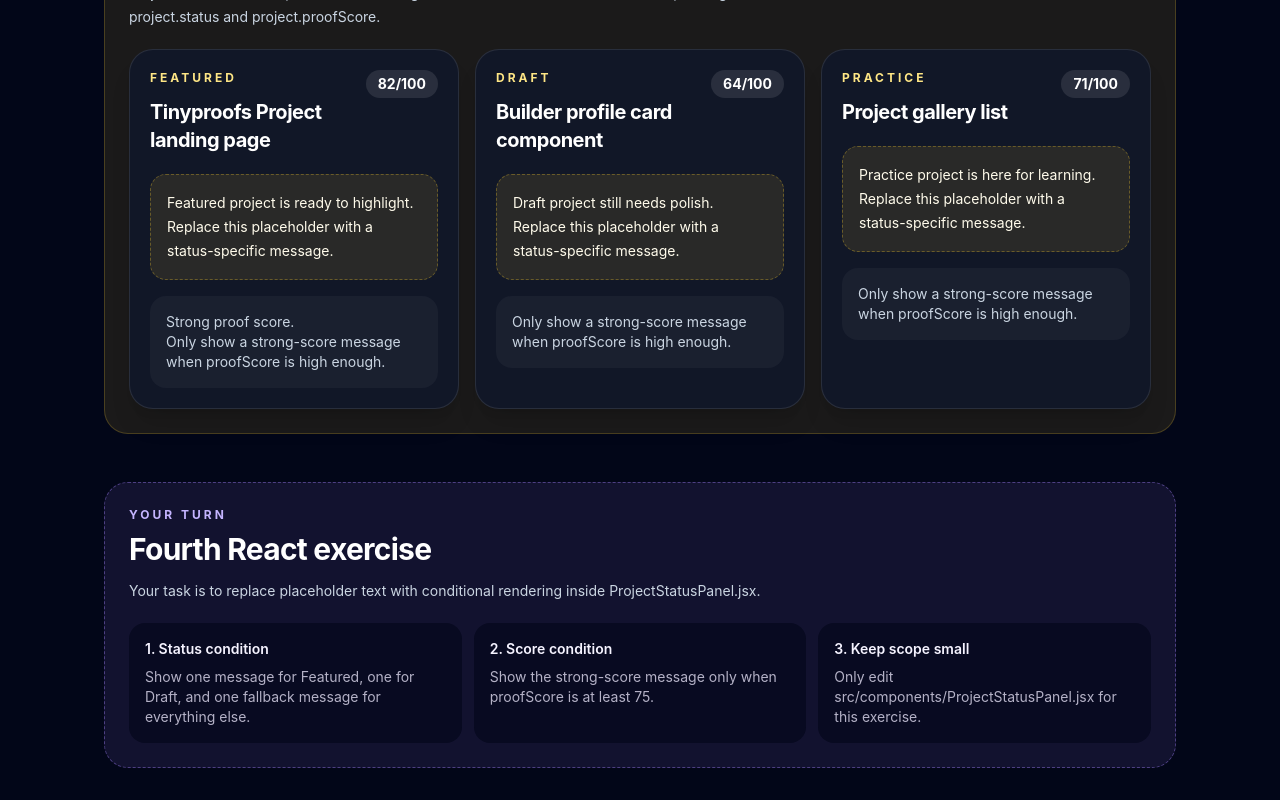
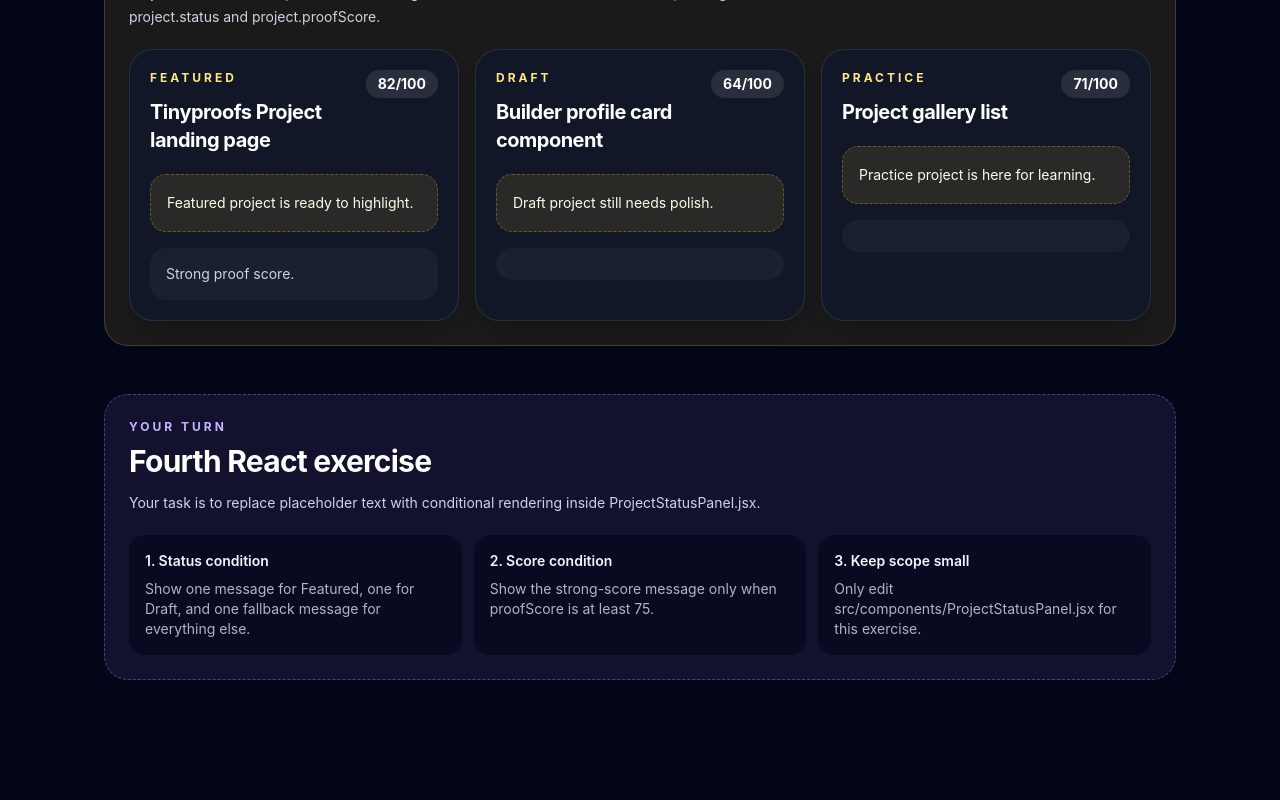
Before and after one commit to turanarican1985/tinyproofs-react-practice, a React (Vite) app: page / in a window 1280 px wide. Shown: the part 2161-2961 px from the top of the page. After the commit the page ends 2873 px from the top, so only its background shows below. Built offline with nearby package versions, Linux system fonts and the light colour scheme.

Commit message:
Remove lesson 04 placeholder text

```diff
--- a/src/components/ProjectStatusPanel.jsx
+++ b/src/components/ProjectStatusPanel.jsx
@@ -38,7 +38,6 @@ export default function ProjectStatusPanel({ project }) {
         ) : (
           <p>Practice project is here for learning.</p>
         )}
-        <p>Replace this placeholder with a status-specific message.</p>
       </div>
 
       <div className="mt-4 rounded-2xl bg-white/[0.04] p-4 text-sm text-slate-300">
@@ -51,7 +50,6 @@ export default function ProjectStatusPanel({ project }) {
           If the score is below 75, show nothing here.
         */}
         {project.proofScore >= 75 && <p>Strong proof score.</p>}
-        <p>Only show a strong-score message when proofScore is high enough.</p>
       </div>
     </article>
   );
```
